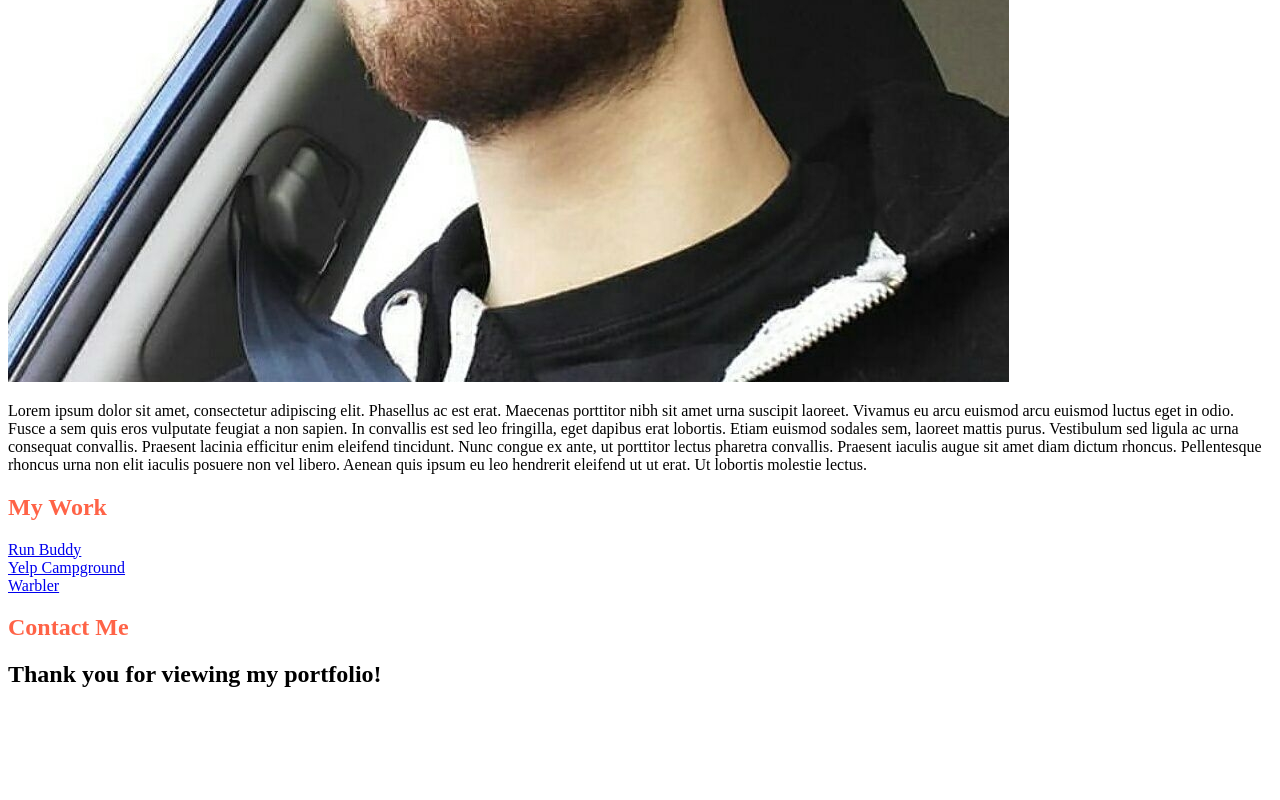
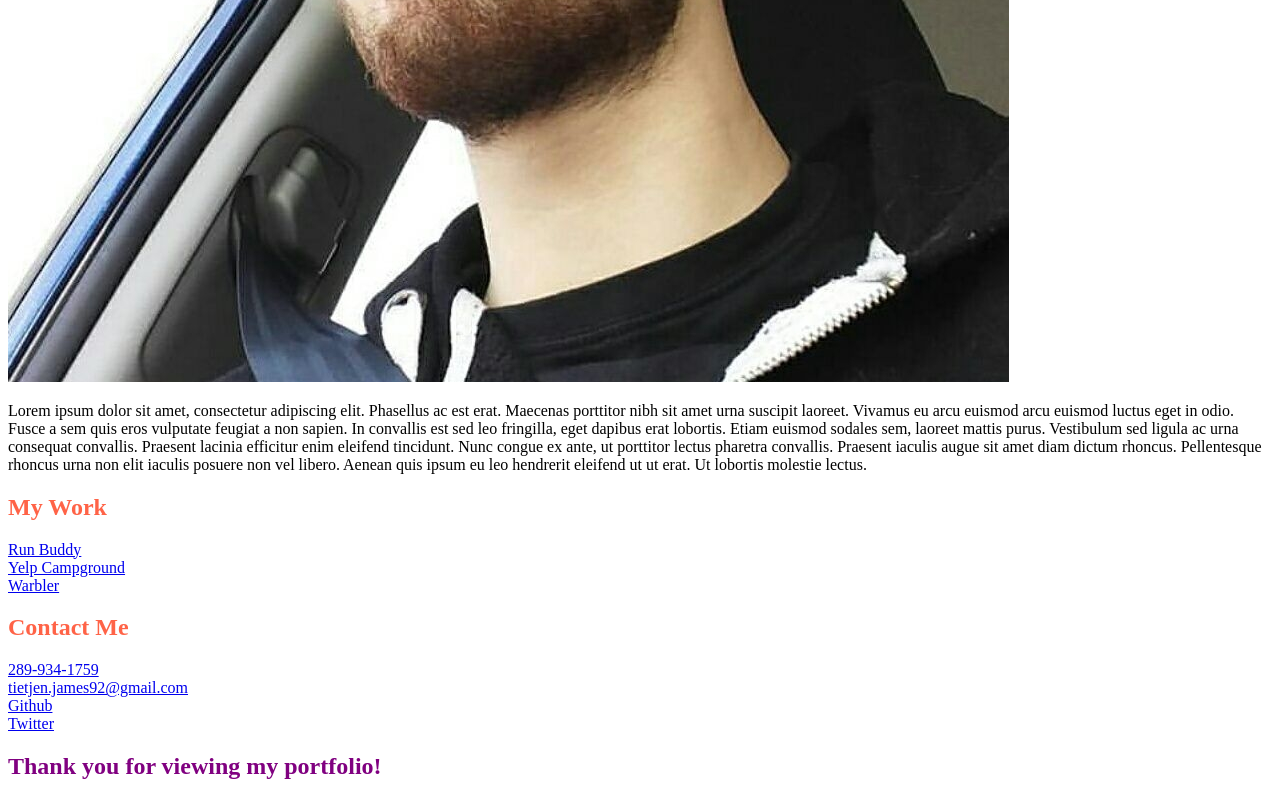
Before and after one commit to MrPhuzzles/James-Tietjen-Portfolio, a plain HTML site: page index.html in a window 1280 px wide. Shown: the part 820-1620 px from the top of the page. Before the commit the page ends 1528 px from the top, so only its background shows below. Drawn offline with Linux system fonts and the light colour scheme.

Commit message:
added contact info and links to personal sites with appropriate href targets.

```diff
--- a/assets/css/styles.css
+++ b/assets/css/styles.css
@@ -1,3 +1,7 @@
 h1 {
     color: tomato;
 }
+
+h2 {
+    color: purple;
+}
--- a/index.html
+++ b/index.html
@@ -52,6 +52,18 @@
     <!--Contact me section-->
     <section id="contact-me">
         <h1>Contact Me</h1>
+        <div id="phone-number">
+            <a href="tel:289.934.1759">289-934-1759</a>
+        </div>
+        <div id="email">
+            <a href="mailto:tietjen.james92@gmail.com">tietjen.james92@gmail.com</a>
+        </div>
+        <div id="github">
+            <a href="https://github.com/MrPhuzzles" target="_blank">Github</a>
+        </div>
+        <div id="twitter">
+            <a href="https://twitter.com/MrPhuzzles" target="_blank">Twitter</a>
+        </div>
     </section>
 
     <footer>
```
